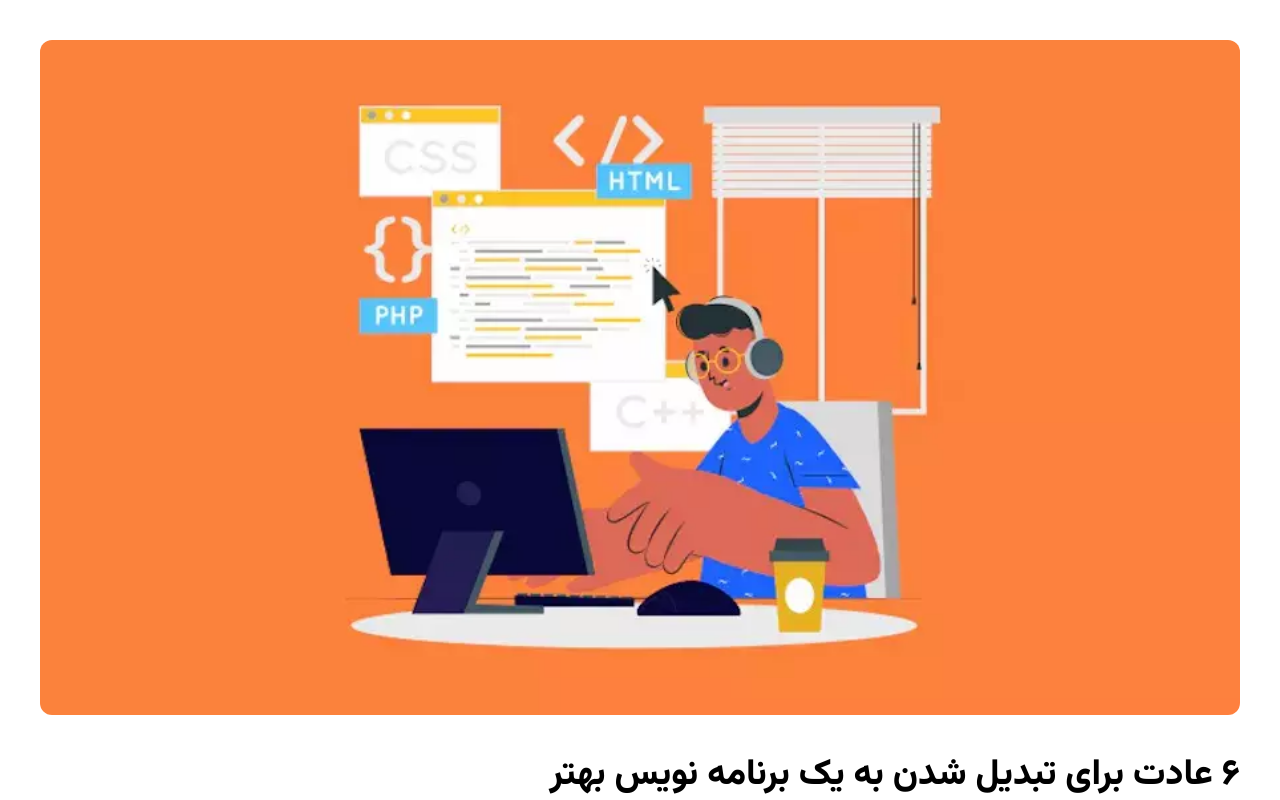
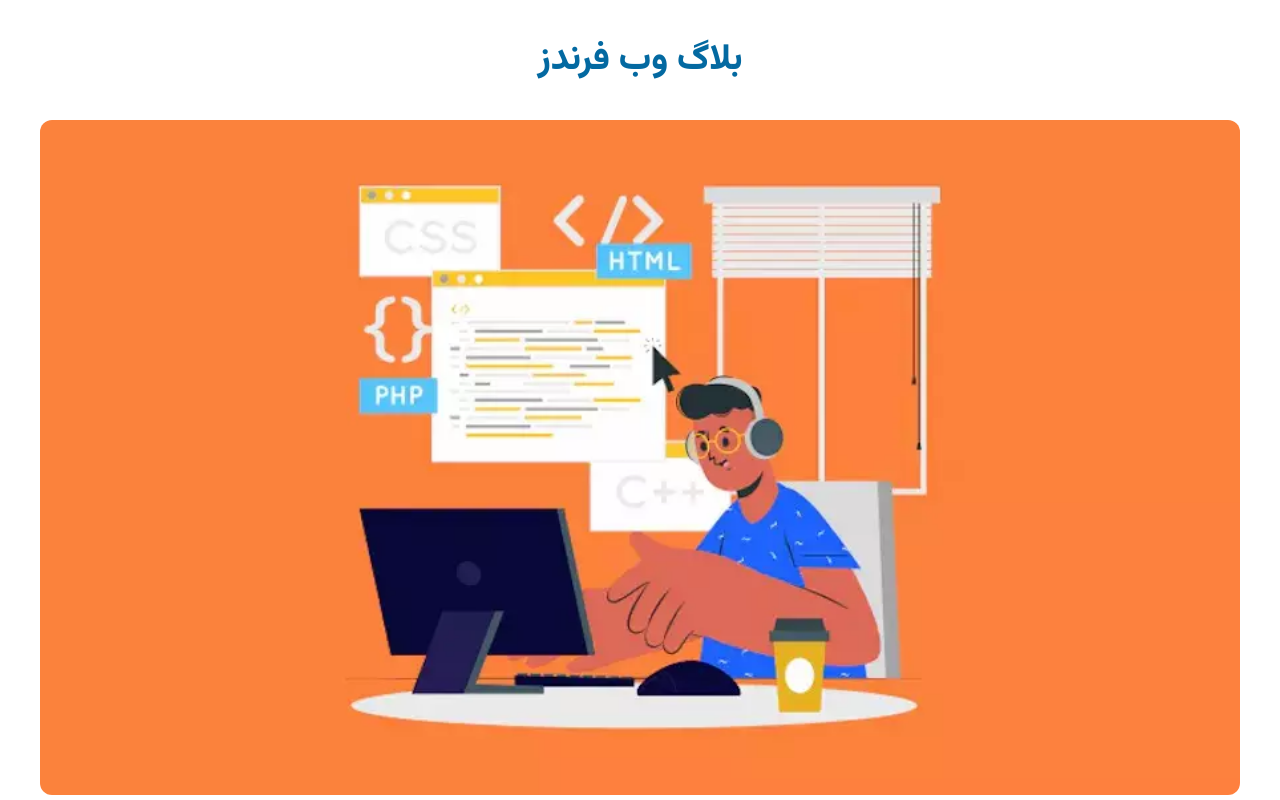
Before and after one commit to omidbaharifar/pachim-blog, a Next.js app: page / in a window 1280 px wide. Shown: the top 800 px of the page. Built offline with nearby package versions, Linux system fonts and the light colour scheme.

Commit message:
feat: header done

```diff
--- /dev/null
+++ b/components/logo/index.tsx
@@ -0,0 +1,14 @@
+import Link from "next/link";
+
+const Logo = () => {
+  return (
+    <Link
+      href="/"
+      className="font-black text-xl sm:text-2xl lg:text-4xl text-sky-700"
+    >
+      بلاگ وب فرندز
+    </Link>
+  );
+};
+
+export default Logo;
--- a/domain/home/sections/mainBlog/index.tsx
+++ b/domain/home/sections/mainBlog/index.tsx
@@ -7,7 +7,7 @@ interface props {
 
 const MainBlog: FC<props> = ({ blogList }) => {
   return (
-    <ul className="mt-5 lg:mt-10">
+    <ul>
       {blogList?.map((item, key) => {
         if (key === 0) {
           return <BlogCard blog={item} key={key} large />;
--- a/layouts/footer/index.tsx
+++ b/layouts/footer/index.tsx
@@ -2,7 +2,7 @@ import AboutSite from "./sections/aboutSite";
 
 const Footer = () => {
   return (
-    <footer className="max-w-screen-xl w-full mx-auto p-5 lg:p-10 ">
+    <footer className="max-w-screen-xl w-full mx-auto p-5 lg:p-10">
       <AboutSite />
     </footer>
   );
--- a/layouts/header/index.tsx
+++ b/layouts/header/index.tsx
@@ -1,7 +1,11 @@
+import Logo from "@/components/logo";
+
 const Header = () => {
   return (
-    <header className="max-w-screen-xl w-full mx-auto px-5 lg:px-10">
-
+    <header className="max-w-screen-xl w-full mx-auto p-5 lg:p-10">
+      <div className="flex justify-center items-center">
+        <Logo />
+      </div>
     </header>
   );
 };
```
